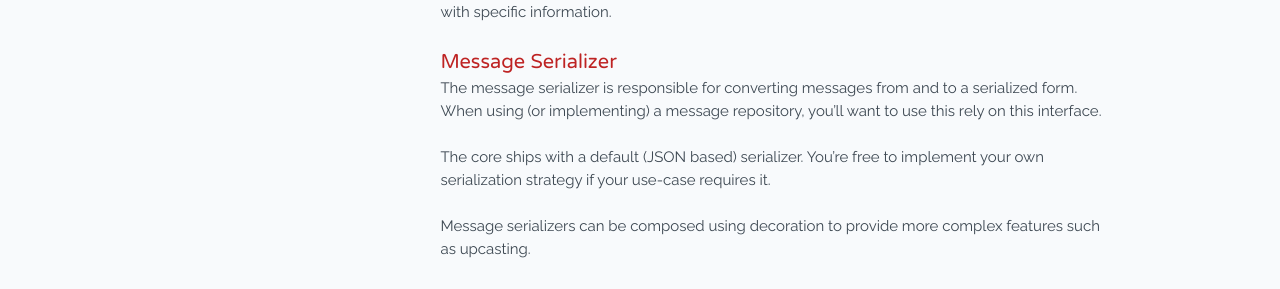
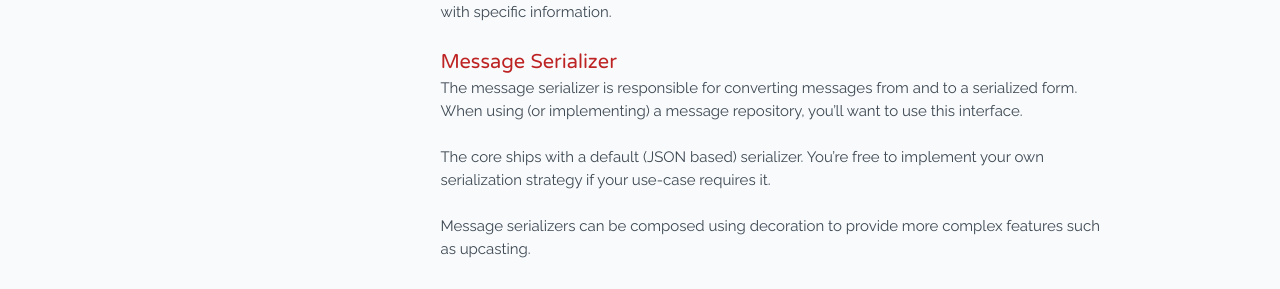
Before and after one commit to EventSaucePHP/EventSauce, a Jekyll site: the page built from docs/docs/architecture.md, in a window 1280 px wide and 900 px high, scrolled down 1895 px. Shown: the part 351-640 px from the top of the window. Built offline with Jekyll 4.4.1, drawn with Linux system fonts in a browser that asks for light colours; comment, search, counter and statistics services are not loaded.

Commit message:
Fix typo

```diff
--- a/docs/docs/architecture.md
+++ b/docs/docs/architecture.md
@@ -108,7 +108,7 @@ specific information.
 ### Message Serializer
 
 The message serializer is responsible for converting messages from and to a serialized form. When
-using (or implementing) a message repository, you'll want to use this rely on this interface.
+using (or implementing) a message repository, you'll want to use this interface.
 
 The core ships with a default (JSON based) serializer. You're free to implement your own
 serialization strategy if your use-case requires it.
```
